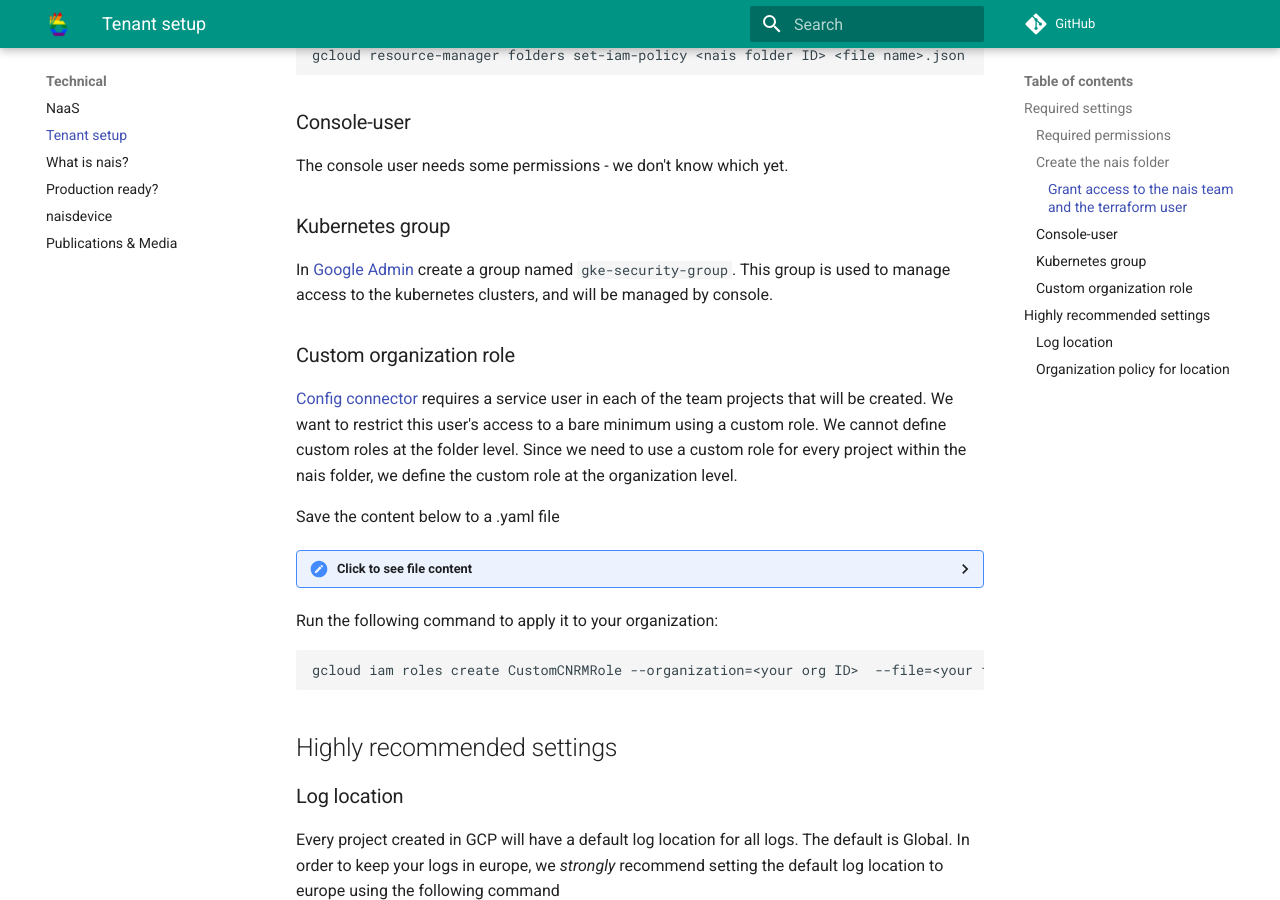
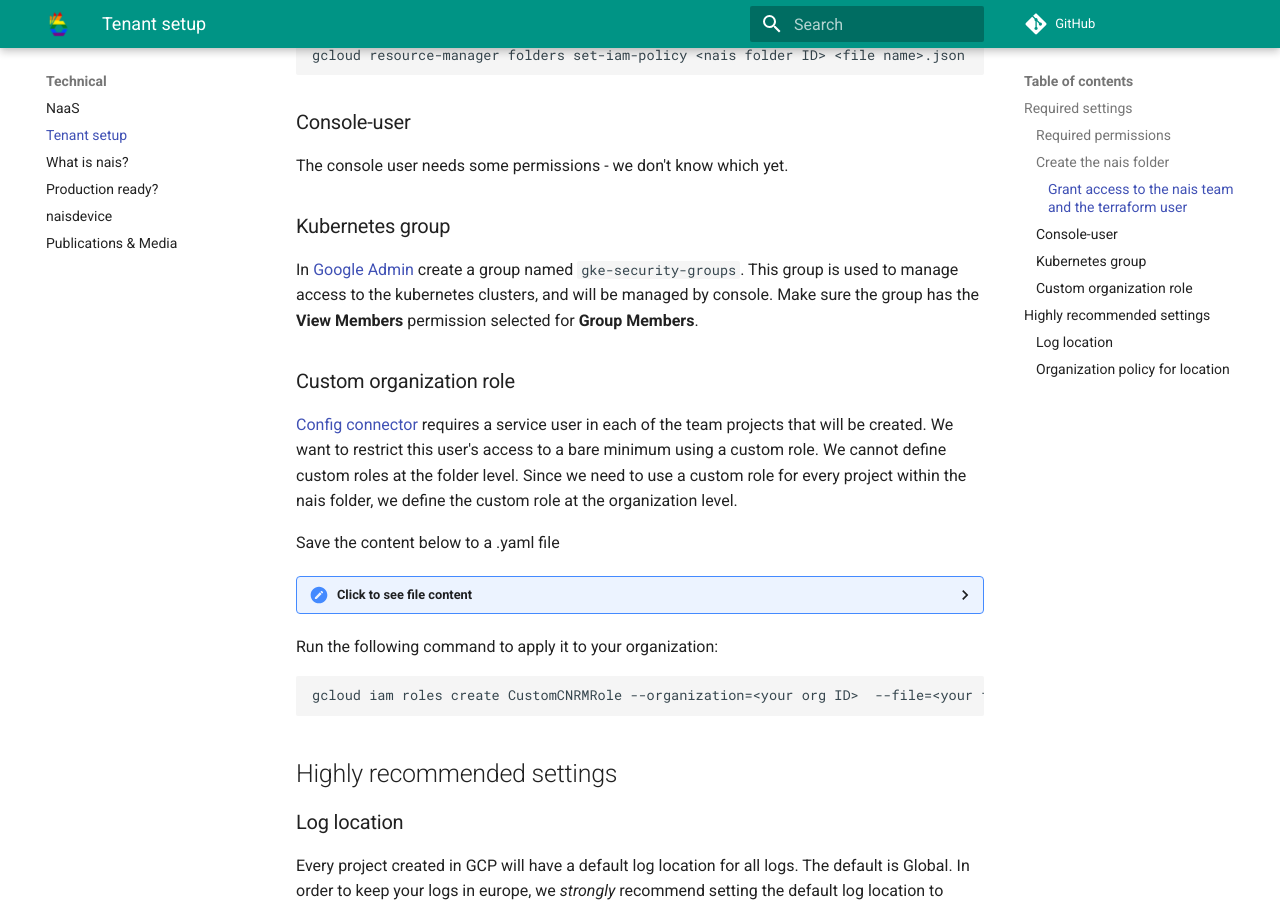
Before and after one commit to nais/handbook, an MkDocs documentation site: the page built from docs/technical/tenant-setup.md, in a window 1280 px wide and 900 px high, scrolled down 913 px. Built offline with MkDocs 1.6.1 and Material for MkDocs 9.7.7, drawn with Linux system fonts in a browser that asks for light colours; comment, search, counter and statistics services are not loaded.

Commit message:
Update section on gke-security-groups
Co-authored-by: Roger Bjørnstad <roger.bjornstad@nav.no>
Co-authored-by: frodesundby <frode.sundby@nav.no>

```diff
--- a/docs/technical/tenant-setup.md
+++ b/docs/technical/tenant-setup.md
@@ -99,8 +99,9 @@ gcloud resource-manager folders set-iam-policy <nais folder ID> <file name>.json
 The console user needs some permissions - we don't know which yet.
 
 ### Kubernetes group
-In [Google Admin](https://admin.google.com) create a group named `gke-security-group`.
+In [Google Admin](https://admin.google.com) create a group named `gke-security-groups`.
 This group is used to manage access to the kubernetes clusters, and will be managed by console.
+Make sure the group has the **View Members** permission selected for **Group Members**.
 
 ### Custom organization role
 [Config connector](https://cloud.google.com/config-connector/docs/overview) requires a service user in each of the team projects that will be created.
```
